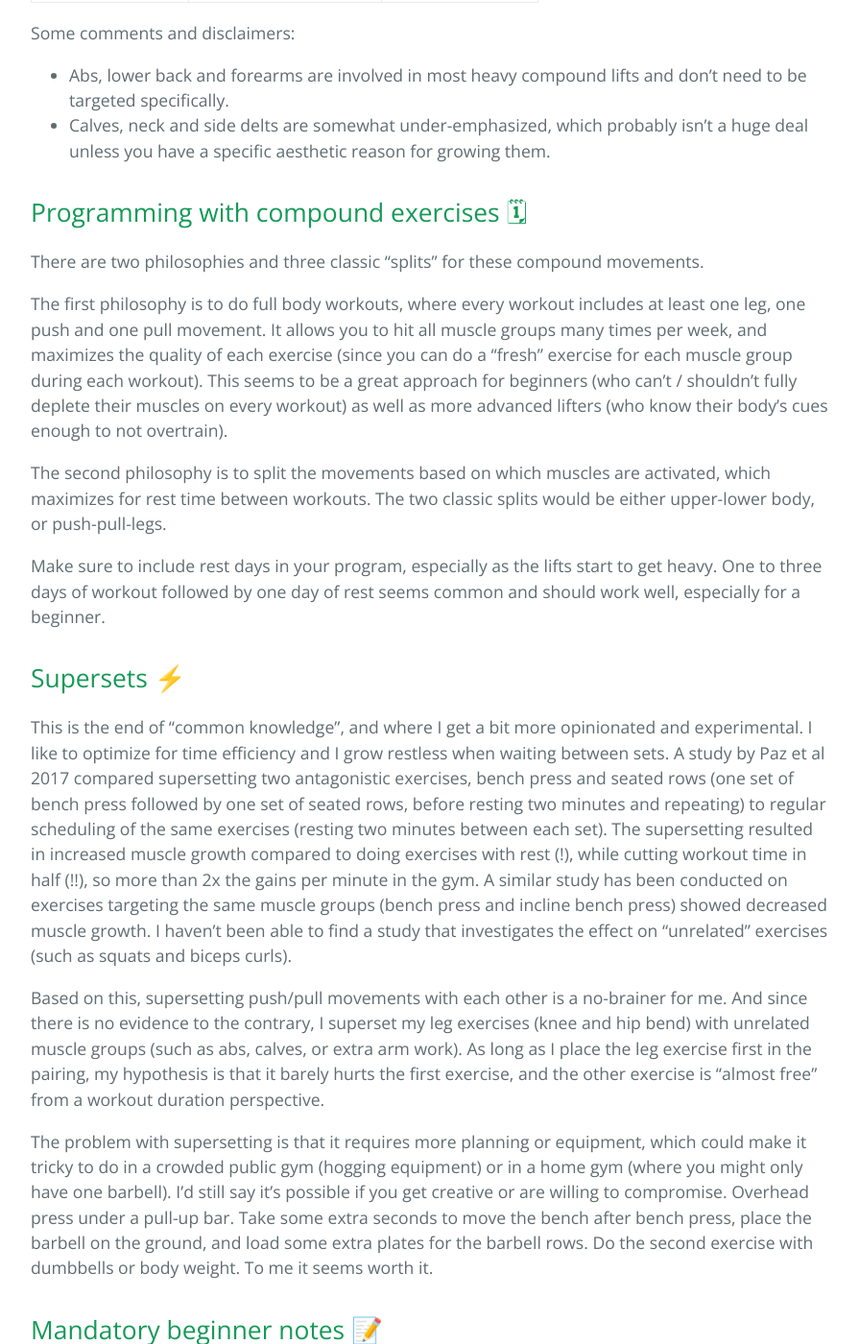
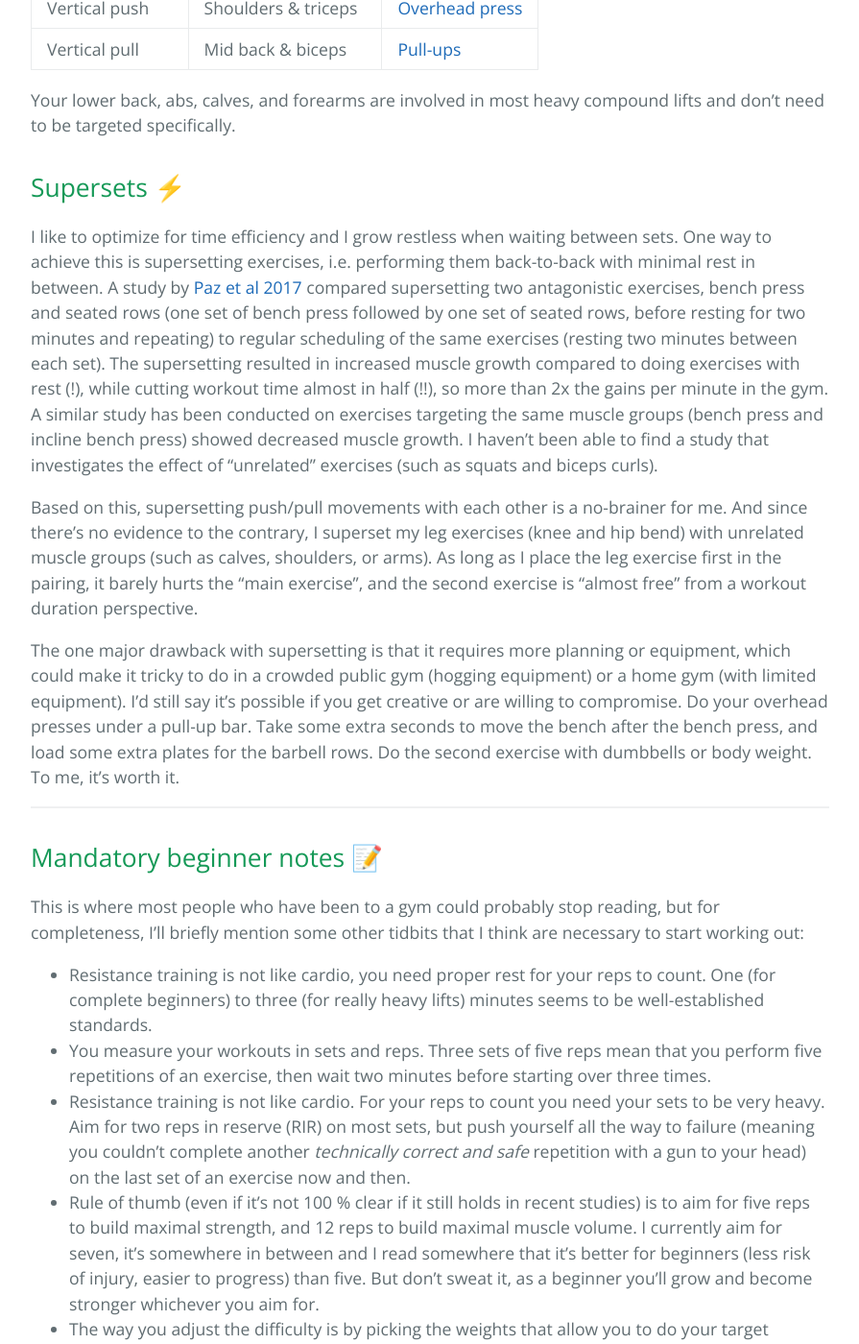
Before and after one commit to johannes-jansson/projects, a Jekyll site: the page built from _posts/2022-10-08-lifting.md, in a window 1280 px wide and 1400 px high, scrolled down 1743 px. Shown: the whole window at 96% size, without its empty margins (192-1087 px from the left). Built offline with Jekyll 4.4.1, drawn with Linux system fonts in a browser that asks for light colours; some of the changed text lies outside the part shown.

Commit message:
Done with verison one of lifting

```diff
--- a/_posts/2022-10-08-lifting.md
+++ b/_posts/2022-10-08-lifting.md
@@ -1,30 +1,32 @@
 ---
 layout: post
-title:  "A beginner nerdy lifter's guide for nerdy beginners wanting to lift"
-date:   2022-10-08 08:03:00 +0200
+title:  "A time efficient approach to lifting"
+date:   2022-11-06 08:03:00 +0100
 tags:   exercise lifting
 ---
 
 ![minion hulk](https://i.imgur.com/nqmWQ51.jpg)
 
-If you're a beginner that for some reason or other want to start lifting, the easiest approach is probably just to pick a ready made training program such as [Starting Strength](https://startingstrength.com/get-started) or [Stronglifts 5x5](https://stronglifts.com/5x5/) and stick to it.
-But if you're anything like me, you'll be curious about _why_ these programs make sense, and whether they could be optimized for your body, your schedule, your goals or your equipment.
-This blog post is my attempt (as a fellow beginner) to summarize and explain what countless hours on youtube watching "no bs science fit-tubers" such as [Jeff Nippard](https://www.youtube.com/c/JeffNippard) and [Jeremy Ethier](https://www.youtube.com/c/JeremyEthier) has taught me about the basics of resistance training.
-My biggest takeaways have been understanding why compound movements are great and how to program with supersets, in order to make workouts as time effective as possible, so I've placed emphasis on those parts.
-However, the goal of this blogpost has been to cover everything needed to get started.
+If you're a beginner who for some reason or other wants to start lifting, the easiest approach is probably just to pick a ready-made training program such as [Starting Strength](https://startingstrength.com/get-started) or [Stronglifts 5x5](https://stronglifts.com/5x5/) and stick to it.
+But if you're anything like me, you'll be curious about _why_ these programs make sense, and whether they could be optimized for your body, your goals, or your equipment.
+And you'll be busy, and not that interested in spending 80 % of your time in the gym just resting.
+
+By using compound exercises to cut down the number of exercises, and clever supersetting to cut down rest time, I think I've found an approach with the potential to be at least twice as efficient as "ordinary" programs, with little to no downside.
+This blog post is my attempt to summarize and explain what countless hours on youtube watching "no bs science fit-tubers" such as [Jeff Nippard](https://www.youtube.com/c/JeffNippard) and [Jeremy Ethier](https://www.youtube.com/c/JeremyEthier) have taught me about the basics of resistance training.
+My biggest takeaways have been understanding why compound movements are great and how to program with supersets to make workouts as time effective as possible, so I've emphasized those parts.
+I've also included a complete beginner's guide to resistance training and my suggested and tested programs.
 I hope it brings you joy and gains.
 
 ## Compound exercises 🦵💪
 
 Compound exercises are exercises that train many muscles at the same time.
-This makes a lot of sense for a beginner, both from an efficiency perspective, and for building functional strength.
-Compound exercises are best achieved with free weights (barbells and dumbbells) since they allow multiple movements and involve many muscles in order to balance the weights and stabilize the body.
-An example of a compound exercise is the [deadlift](https://exrx.net/WeightExercises/GluteusMaximus/BBDeadlift), that emphasizes gluteus maximus and hamstrings for the hip bend, but also involves quadriceps for the knee bend, forearms for grip, and calves plus basically every single muscle in your core for balancing and stabilizing.
-The opposite to compound exercises are isolation exercises, such as the [machine leg curl](https://exrx.net/WeightExercises/Hamstrings/LVSeatedLegCurl), that focus on eliminating technique, balance and other muscles, in order to fatigue the targeted muscle maximally.
+This makes a lot of sense for a beginner, both from an efficiency perspective and for building functional strength.
+Compound exercises are best achieved with free weights (barbells and dumbbells) since they allow multiple movements and involve many muscles to balance the weights and stabilize the body.
+An example of a compound exercise is the [deadlift](https://exrx.net/WeightExercises/GluteusMaximus/BBDeadlift), which emphasizes gluteus maximus and hamstrings for the hip bend, but also involves quadriceps for the knee bend, forearms for grip, and calves plus basically every single muscle in your core for balancing and stabilizing.
+The opposite of compound exercises are isolation exercises, such as the [machine leg curl](https://exrx.net/WeightExercises/Hamstrings/LVSeatedLegCurl), which focus on eliminating technique, balance, and other muscles, to fatigue the targeted muscle maximally.
 
-(Almost) all compound exercises place emphasis on one of the following six movements.
-If you want an effective full body workout program, just make sure you're covering all of them.
-
+(Almost) all compound exercises emphasize one of the following six movements.
+If you want an effective full-body workout program, just make sure you're covering all of them.
 
 | Movement            | Target              | Example |
 |---------------------|---------------------|---------|
@@ -35,56 +37,116 @@ If you want an effective full body workout program, just make sure you're coveri
 | Vertical push       | Shoulders & triceps | [Overhead press](https://exrx.net/WeightExercises/DeltoidAnterior/BBMilitaryPress) |
 | Vertical pull       | Mid back & biceps   | [Pull-ups](https://exrx.net/WeightExercises/LatissimusDorsi/BWPullup) |
 
-Some comments and disclaimers:
-
-- Abs, lower back and forearms are involved in most heavy compound lifts and don't need to be targeted specifically.
-- Calves, neck and side delts are somewhat under-emphasized, which probably isn't a huge deal unless you have a specific aesthetic reason for growing them.
-
-## Programming with compound exercises 🗓
-
-There are two philosophies and three classic "splits" for these compound movements.
-
-The first philosophy is to do full body workouts, where every workout includes at least one leg, one push and one pull movement.
-It allows you to hit all muscle groups many times per week, and maximizes the quality of each exercise (since you can do a "fresh" exercise for each muscle group during each workout).
-This seems to be a great approach for beginners (who can't / shouldn't fully deplete their muscles on every workout) as well as more advanced lifters (who know their body's cues enough to not overtrain).
-
-The second philosophy is to split the movements based on which muscles are activated, which maximizes for rest time between workouts.
-The two classic splits would be either upper-lower body, or push-pull-legs.
-
-Make sure to include rest days in your program, especially as the lifts start to get heavy.
-One to three days of workout followed by one day of rest seems common and should work well, especially for a beginner.
+Your lower back, abs, calves, and forearms are involved in most heavy compound lifts and don't need to be targeted specifically.
 
 ## Supersets ⚡️
 
-This is the end of "common knowledge", and where I get a bit more opinionated and experimental.
 I like to optimize for time efficiency and I grow restless when waiting between sets.
-A study by Paz et al 2017 compared supersetting two antagonistic exercises, bench press and seated rows (one set of bench press followed by one set of seated rows, before resting two minutes and repeating) to regular scheduling of the same exercises (resting two minutes between each set).
-The supersetting resulted in increased muscle growth compared to doing exercises with rest (!), while cutting workout time in half (!!), so more than 2x the gains per minute in the gym.
+One way to achieve this is supersetting exercises, i.e. performing them back-to-back with minimal rest in between.
+A study by [Paz et al 2017](https://pubmed.ncbi.nlm.nih.gov/28933712/) compared supersetting two antagonistic exercises, bench press and seated rows (one set of bench press followed by one set of seated rows, before resting for two minutes and repeating) to regular scheduling of the same exercises (resting two minutes between each set).
+The supersetting resulted in increased muscle growth compared to doing exercises with rest (!), while cutting workout time almost in half (!!), so more than 2x the gains per minute in the gym.
 A similar study has been conducted on exercises targeting the same muscle groups (bench press and incline bench press) showed decreased muscle growth.
-I haven't been able to find a study that investigates the effect on "unrelated" exercises (such as squats and biceps curls).
+I haven't been able to find a study that investigates the effect of "unrelated" exercises (such as squats and biceps curls).
 
 Based on this, supersetting push/pull movements with each other is a no-brainer for me.
-And since there is no evidence to the contrary, I superset my leg exercises (knee and hip bend) with unrelated muscle groups (such as abs, calves, or extra arm work).
-As long as I place the leg exercise first in the pairing, my hypothesis is that it barely hurts the first exercise, and the other exercise is "almost free" from a workout duration perspective.
+And since there's no evidence to the contrary, I superset my leg exercises (knee and hip bend) with unrelated muscle groups (such as calves, shoulders, or arms).
+As long as I place the leg exercise first in the pairing, it barely hurts the "main exercise", and the second exercise is "almost free" from a workout duration perspective.
 
-The problem with supersetting is that it requires more planning or equipment, which could make it tricky to do in a crowded public gym (hogging equipment) or in a home gym (where you might only have one barbell).
+The one major drawback with supersetting is that it requires more planning or equipment, which could make it tricky to do in a crowded public gym (hogging equipment) or a home gym (with limited equipment).
 I'd still say it's possible if you get creative or are willing to compromise.
-Overhead press under a pull-up bar.
-Take some extra seconds to move the bench after bench press, place the barbell on the ground, and load some extra plates for the barbell rows.
+Do your overhead presses under a pull-up bar.
+Take some extra seconds to move the bench after the bench press, and load some extra plates for the barbell rows.
 Do the second exercise with dumbbells or body weight.
-To me it seems worth it.
+To me, it's worth it.
+
+---
 
 ## Mandatory beginner notes 📝
 
-This is where most people who have been to a gym could probably stop reading, but for completeness I'll briefly mention some other tidbits that I think are necessary to start working out:
+This is where most people who have been to a gym could probably stop reading, but for completeness, I'll briefly mention some other tidbits that I think are necessary to start working out:
 
-- Resistance training is not like cardio, you need proper rest for your reps to count. One (for complete beginners) to three (for really heavy lifts) minutes seems to be well established standards.
-- You measure your workouts in sets and reps. Three sets of five reps means that you perform five repetitions of an exercise, then wait two minutes before starting over three times.
-- Resistance training is not like cardio, in order for your reps to count you need your sets to be really really difficult. Aim for two reps in reserve (RIR) on most sets, but push yourself all the way to failure (meaning you couldn't complete another _technically correct and safe_ reptition with a gun to your head) on the last set of an exercise every now and then.
-- Rule of thumb (even if it's not 100 % clear if it still holds in recent studies) is to aim for five reps to build maximal strength, and 12 reps to build maximal muscle volume. I currently aim for seven. But don't sweat it, as a beginner you'll grow and become stronger whichever you aim for.
-- The way you adjust the difficulty is through picking the weights that allow you to do your target number of reps.
+- Resistance training is not like cardio, you need proper rest for your reps to count. One (for complete beginners) to three (for really heavy lifts) minutes seems to be well-established standards.
+- You measure your workouts in sets and reps. Three sets of five reps mean that you perform five repetitions of an exercise, then wait two minutes before starting over three times.
+- Resistance training is not like cardio. For your reps to count you need your sets to be very heavy. Aim for two reps in reserve (RIR) on most sets, but push yourself all the way to failure (meaning you couldn't complete another _technically correct and safe_ repetition with a gun to your head) on the last set of an exercise now and then.
+- Rule of thumb (even if it's not 100 % clear if it still holds in recent studies) is to aim for five reps to build maximal strength, and 12 reps to build maximal muscle volume. I currently aim for seven, it's somewhere in between and I read somewhere that it's better for beginners (less risk of injury, easier to progress) than five. But don't sweat it, as a beginner you'll grow and become stronger whichever you aim for.
+- The way you adjust the difficulty is by picking the weights that allow you to do your target number of reps.
 - There's this really important concept called __progressive overloading__. For every week spent in the gym, you _should_ be able to a) lift heavier weights, b) do more reps, or c) do more sets. Challenge your muscles by trying to increase these variables (in this order). If you find yourself unable to do this (this is referred to as _plateauing_), your muscles won't grow and you won't be stronger. Eat more protein, change exercise, or google "deloading".
-- Starting weights aren't super important since your first month with free weights and compound movements are mostly about learning safe technique.
-- For warmup I tend to do a few reps with just the bar, a few reps with about half the goal weight, and then just go for it, with very little rest. I only do this for the first exercise of the workout. But some cardio is probably a good idea as well, and just "dry-running" movements with bodyweight before you do them is helpful from both a warmup and a technique standpoint.
+- Starting weights aren't super important since your first month with free weights and compound movements is mostly about learning safe technique.
+- For warmup, I tend to do a few reps with just the bar, a few reps with about half the goal weight, and then just go for it, with very little rest. I only do this for the first exercise of the workout. But some cardio is probably a good idea as well, and just "dry-running" movements with body weight before you do them is helpful from both a warmup and a technique standpoint.
 - Weekly volume (number of sets per muscle) seems to be a game of diminishing returns. Any work is a lot better than no work, but aiming for 10-20 sets per muscle seems to be an optimum supported by studies.
 - Track your workouts! I'm enjoying the free version of [hevy](https://www.hevyapp.com/), but your notes app works as well. This helps progressive overloading.
+
+## My suggested-and-tested beginner program
+
+### Workout A:
+
+| #  | Exercise        | Movement               |
+|----|-----------------|------------------------|
+| 1a | Squat           | Knee bend              |
+| 1b | Wildcard / Rest |                        |
+| 2a | Bench Press     | Horizontal Push        |
+| 2b | Barebell Row    | Horizontal Pull        |
+
+### Workout B:
+
+| #  | Exercise        | Movement               |
+|----|-----------------|------------------------|
+| 1a | Deadlift        | Hip bend               |
+| 1b | Wildcard / Rest |                        |
+| 2a | Shoulder Press  | Vertical Push          |
+| 2b | Pull-up         | Vertical Pull          |
+
+### Comments:
+
+- Covers all the basic compound movements, and therefore your full body.
+- Perfect for supersetting to save time.
+- Starts with the heaviest movement (the one activating the most kg:s of muscles, and probably where you'll be lifting the most kg:s of weight), and only involves one leg movement per workout so you can go all in.
+- My suggestion for wildcard exercises to superset with the leg movements would be upright rows (since side delts get less activation than front and back delts in the other exercises) and dips (since triceps aren't that involved in the shoulder press, and dips provide a greater range of motion that bench press).
+- Program it however you like, I did A - B - rest - repeat.
+- You could probably get away with as little as two sets per exercise, I did three but up to five would probably make sense (track your weekly number of sets per muscle group).
+
+## My suggested-and-tested intermediate program
+
+Workout A: Upper
+
+| #  | Exercise       | Movement               | Reps |
+|----|----------------|------------------------|------|
+| 1a | Bench Press    | Horizontal Push        | 3x7  |
+| 1b | Barebell Row   | Horizontal Pull        | 3x7  |
+| 2a | Shoulder Press | Vertical Push          | 3x7  |
+| 2b | Ring Pull-up   | Vertical Pull          | 3x7  |
+| 3b | Upright rows   | Downward Vertical Pull | 3x12 |
+| 3a | Ring dips      | Downward Vertical Push | 3x7  |
+
+Workout B1: Lower + arms, emphasis on knee bend
+
+| #  | Exercise                | Movement             | Reps |
+|----|-------------------------|----------------------|------|
+| 1a | Squat                   | Knee bend            | 3x7  |
+| 1b | Cable triceps pushdowns | Push                 | 3x12 |
+| 2a | Romanian deadlifts      | Hip bend             | 3x7  |
+| 2b | Biceps curl             | Pull                 | 3x12 |
+| 3a | Hip thrusts             | Hip bend             | 3x7  |
+| 3b | Calf raises             |                      | 3x12 |
+
+Workout B2: Lower + arms, emphasis on hip bend
+
+| #  | Exercise                | Movement             | Reps |
+|----|-------------------------|----------------------|------|
+| 1a | Deadlift                | Hip bend             | 3x7  |
+| 1b | Cable triceps extension | Push                 | 3x12 |
+| 2a | Bulgarian split squats  | Knee bend            | 3x7  |
+| 2b | Hammer curl             | Pull                 | 3x12 |
+| 3a | Hip thrusts             | Hip bend             | 3x7  |
+| 3b | Calf raises             |                      | 3x12 |
+
+Comments:
+
+- Upper/lower split allowed me to progress faster, as muscles got more rest between workouts. Biceps and triceps recover pretty fast, so doing low rep work on one day and completing with higher rep work the following day worked great for me.
+- Perfect for supersetting to save time.
+- Most exercises for the upper body are the same as in the beginner program.
+- Doing squats and deadlifts in the same workout didn't work for me, one or the other was suffering, so I decided to create two different lower workouts to alternate between. B1 emphasizes the squat, and has a less taxing hip bend variation. B2 emphasizes the deadlift, and has a less taxing knee bend variation.
+- And while we're talking variations, I decided to change up the biceps and triceps exercises between B1 and B2, because why not. If you don't want extra arm work, feel free to substitute them with something else (or even just rest, squats and deadlifts are heavy!).
+- Some smaller muscles (arms, calves, and shoulders) were bumped up to 12 reps.
+- Program something like A - B1 - rest - A - B2 - rest, but feel free to add more rest as needed.
+- You could probably exclude the last two exercises per workout and just do more sets of the first four.
```
